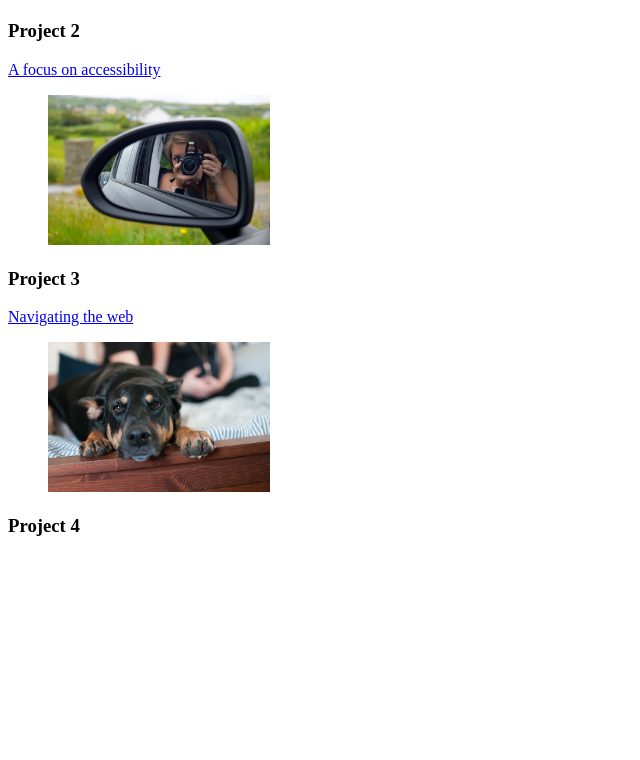
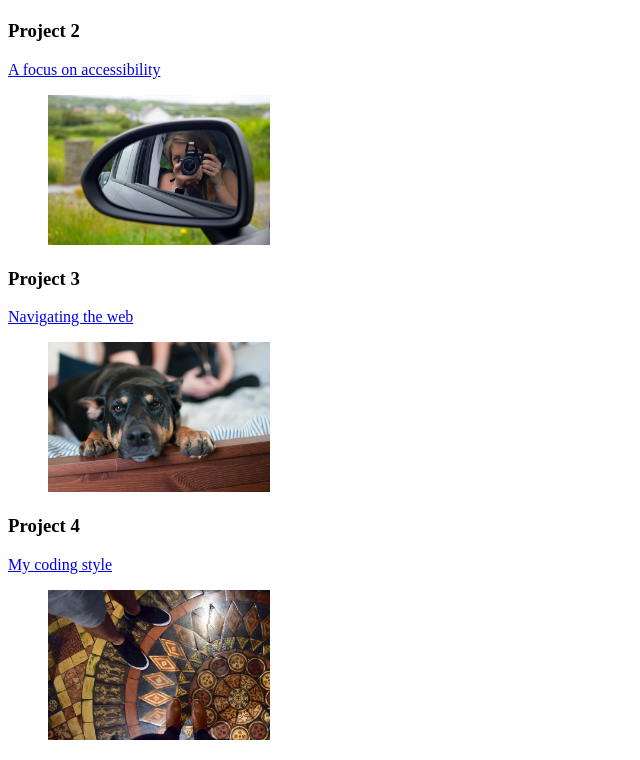
Before and after one commit to jocjoh/portfolio, a plain HTML site: page index.html in a window 1280 px wide. Shown: the part 392-1152 px from the top of the page, without its empty margins (0-640 px from the left). Before the commit the page ends 948 px from the top, so only its background shows below. Drawn offline with Linux system fonts and the light colour scheme.

Commit message:
Make updates to index.html

```diff
--- a/index.html
+++ b/index.html
@@ -37,6 +37,12 @@
       </article>
       <article>
         <h3>Project 4</h3>
+        <p><a href="about:blank">My coding style</a></p>
+        <figure>
+          <img src="images/Coding-with-style.jpg" width="222" height="150" alt="Two people standing on an ornate tile floor">
+        </figure>
+      </article>
+
 
 
 
```
